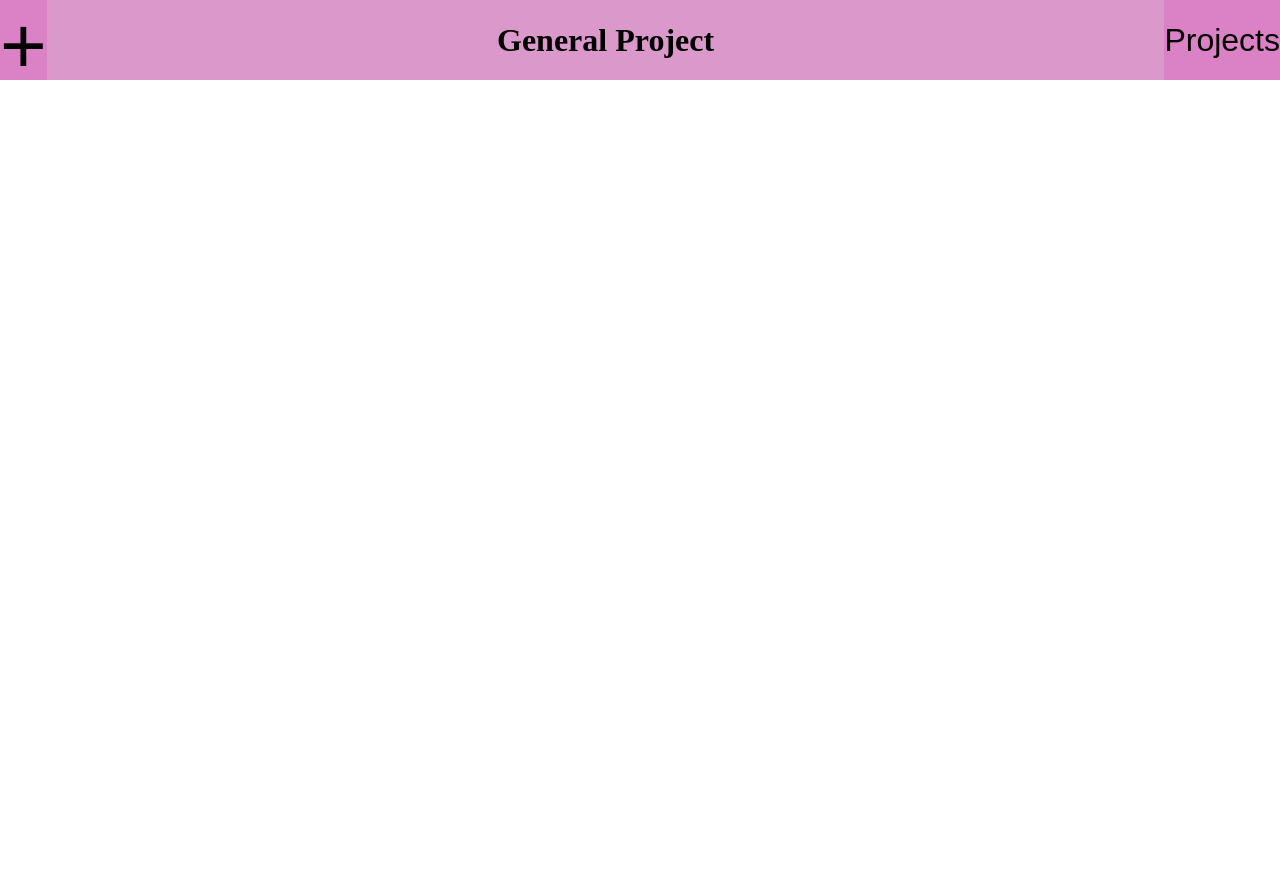
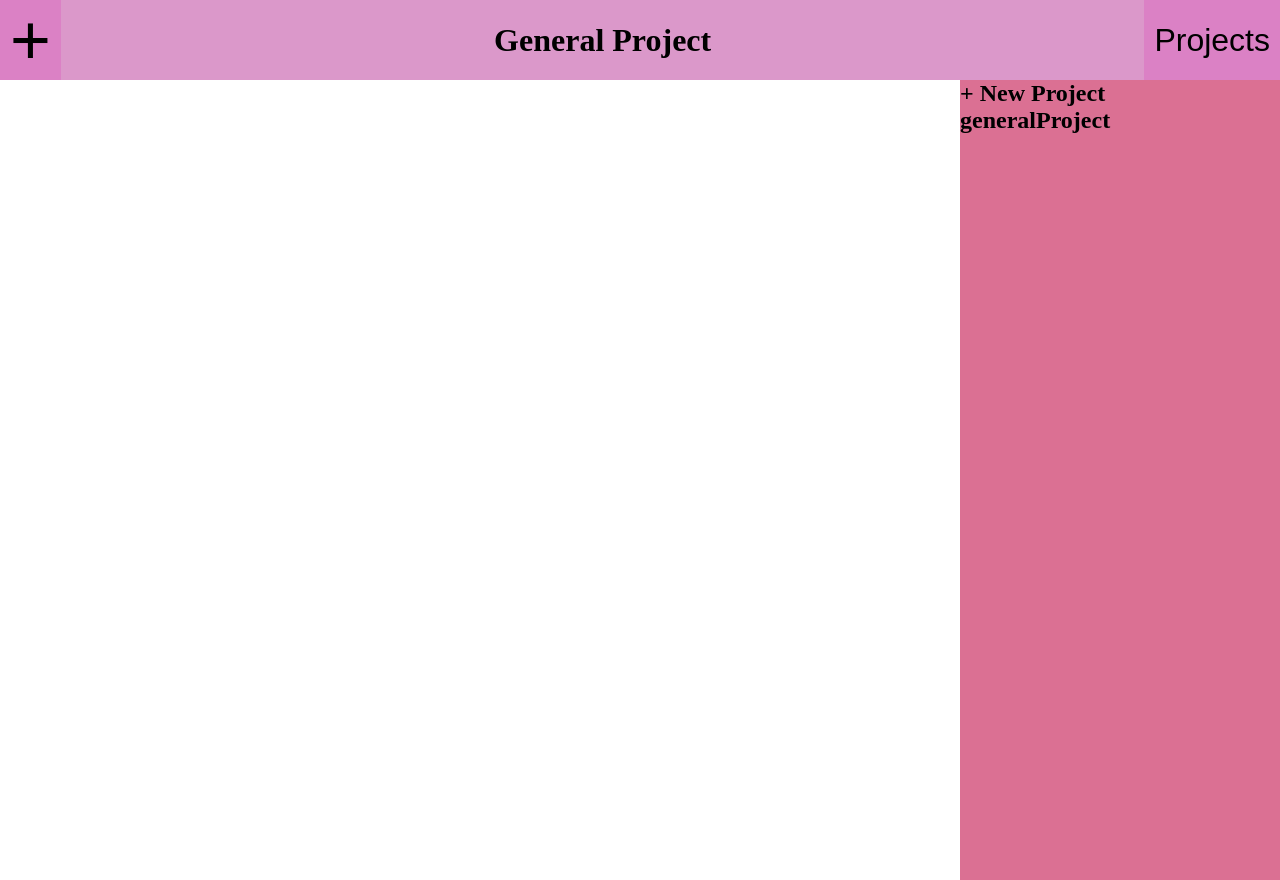
Before and after one commit to Irishallo/todolist, a website built with webpack: page dist/index.html in a window 1280 px wide. Both pictures are taken after a click on the button "Projects". Before the commit the page ends 800 px from the top, so only its background shows below. Built offline with nearby package versions, Linux system fonts and the light colour scheme.

Commit message:
worked on showing the projects after pressing btn

```diff
--- a/src/domshowprojects.js
+++ b/src/domshowprojects.js
@@ -1,10 +1,19 @@
-const showProjects = () => {
-    const projectsInput = document.createElement('select');
-    projectsInput.setAttribute('id', 'projectsin');
-    for (const property in allProjects) {
-        const selectOption = document.createElement('option');
-        selectOption.setAttribute('value', `${property}`);
-        selectOption.innerText = `${property}`;
-        projectsInput.appendChild(selectOption);
-      }
+import { allProjects } from "./projects";
+
+export const showProjects = () => {
+  const projectsContainer = document.createElement('div');
+  projectsContainer.setAttribute('id', 'projectscontainer');
+  const DivToDo = document.getElementById('tododiv');
+  const addNewProject = document.createElement('h2');
+  addNewProject.setAttribute('id', 'addnewproject');
+  addNewProject.innerText = '+ New Project';
+  projectsContainer.appendChild(addNewProject);
+
+  for (const property in allProjects) {
+      const projectOption = document.createElement('h2');
+      projectOption.innerText = `${property}`;
+      projectsContainer.appendChild(projectOption);
+    }
+
+    DivToDo.appendChild(projectsContainer);
 }
--- a/src/index.js
+++ b/src/index.js
@@ -3,6 +3,7 @@ import domToDo from './domnewtodo';
 import {allProjects, generalProject} from './projects';
 import toDoFactory from './newtodo';
 import { showToDos } from './domshowtodos';
+import { showProjects } from './domshowprojects';
 
 console.log(allProjects);
 let formHere = 'no';
@@ -58,3 +59,16 @@ function submitToDo() {
         } else { return}
     })
 }
+
+projectsBtn.addEventListener('click', () => {
+    const projectFolder = document.getElementById('projectscontainer');
+    console.log(projectFolder);
+    if(toDoDiv.contains(projectFolder)) {
+        toDoDiv.removeChild(projectFolder);
+        console.log("projects folder is there");
+    } else {
+        showProjects();
+        console.log("projectfolder is not there");
+    }
+}
+);
--- a/src/projects.js
+++ b/src/projects.js
@@ -1,7 +1,5 @@
 const generalProject = [];
 const allProjects = {"generalProject": generalProject};
-
-// allProjects.push(generalProject);
 
 export {
     allProjects,
--- a/src/style.css
+++ b/src/style.css
@@ -1,6 +1,7 @@
 * {
     margin: 0;
     padding: 0;
+    overflow-x: hidden;
 }
 
 nav {
@@ -14,6 +15,7 @@ nav {
     border: transparent;
     align-self: center;
     height: 100%;
+    padding: 0 10px;
 }
 
 #projectsbtn {
@@ -21,6 +23,7 @@ nav {
     border: transparent;
     align-self: center;
     height: 100%;
+    padding: 0 10px;
 }
 
 #projecttitle {
@@ -68,6 +71,13 @@ td {
     box-shadow: 0 4px 8px 0 rgba(0, 0, 0, 0.2), 0 6px 20px 0 rgba(0, 0, 0, 0.19);
 }
 
+#projectscontainer {
+    background-color: palevioletred;
+    height: 100%;
+    position: absolute;
+    right: 0;
+}
+
 /* For mobile phones: */
 @media only screen and (max-width: 600px) {
     /* For tablets: */
@@ -77,7 +87,7 @@ td {
     }
 
     #addtodobtn {
-        font-size: 5em;
+        font-size: 50px;
     }
 
     #projectsbtn {
@@ -102,6 +112,10 @@ td {
         height: 60vh;
         margin-left: 10vw;
         margin-top: 10vh;
+    }
+
+    #projectscontainer {
+        width: 33%;
     }
   }
 
@@ -130,6 +144,10 @@ td {
     #projecttitle {
         font-size: 2em;
     }
+
+    #projectscontainer {
+        width: 33%;
+    }
   }
 
   @media only screen and (min-width: 768px) {
@@ -147,7 +165,8 @@ td {
     }
 
     #addtodobtn {
-        font-size: 5em;
+        font-size: 70px;
+        line-height: 20px;
     }
 
     #projectsbtn {
@@ -157,4 +176,8 @@ td {
     #projecttitle {
         font-size: 2em;
     }
+
+    #projectscontainer {
+        width: 25%;
+    }
   }
```
Also changed, not shown: dist/main.js.
